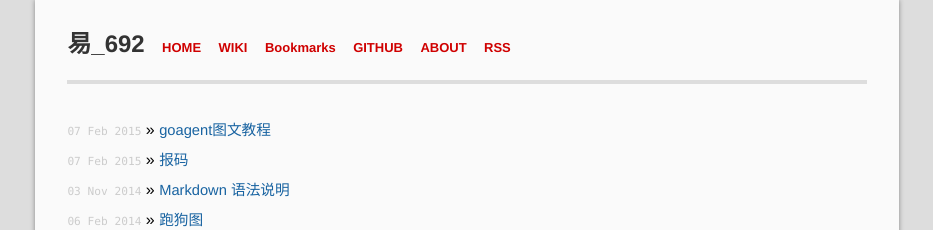
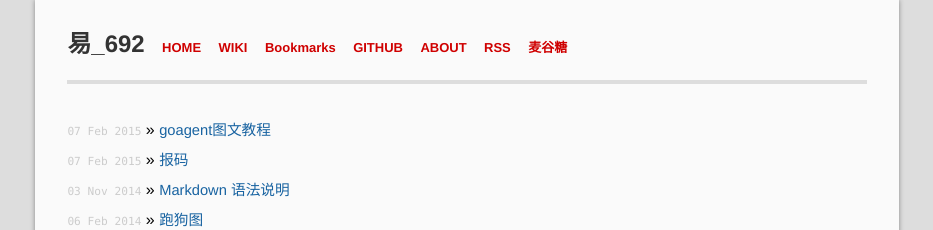
Before and after one commit to 692/blog, a Jekyll site: the page built from index.html, in a window 1280 px wide. Shown: the top 230 px of the page, without its empty margins (173-1106 px from the left). Built offline with Jekyll 4.4.1, drawn with Linux system fonts in a browser that asks for light colours; Markdown is read by kramdown in place of the engine named in the settings; comment, search, counter and statistics services are not loaded.

Commit message:
Update default.html

```diff
--- a/_layouts/default.html
+++ b/_layouts/default.html
@@ -20,11 +20,12 @@
           <div class="header">
             <h1 class="title"><a href="/">{{ site.name }}</a></h1>
             <a class="extra" href="/">HOME</a>
-            <a class="extra" href="https://692.github.io/wiki">WIKI</a>
-            <a class="extra" href="https://692.github.io/bookmarks">Bookmarks</a>
+            <a class="extra" href="/wiki">WIKI</a>
+            <a class="extra" href="/bookmarks">Bookmarks</a>
             <a class="extra" href="https://github.com/692">GITHUB</a>
             <a class="extra" href="/blog/about.html">ABOUT</a>
             <a class="extra" href="/blog/feed.xml">RSS</a>
+            <a class="extra" href="http://fjvi.xyz/">麦谷糖</a>
           </div>
 
           {{ content }}
@@ -39,7 +40,7 @@
         </div>
 
 <script type="text/javascript">
-    var _bdhmProtocol = (("https:" == document.location.protocol) ? " https://" : " http://");
+    var _bdhmProtocol = (("https:" == document.location.protocol) ? " http://" : " https://");
     document.write(unescape("%3Cscript src='" + _bdhmProtocol + "hm.baidu.com/h.js%3F6f8eefe3f13b327ada7a7406d2af3232' type='text/javascript'%3E%3C/script%3E"));
 </script>
 
```
